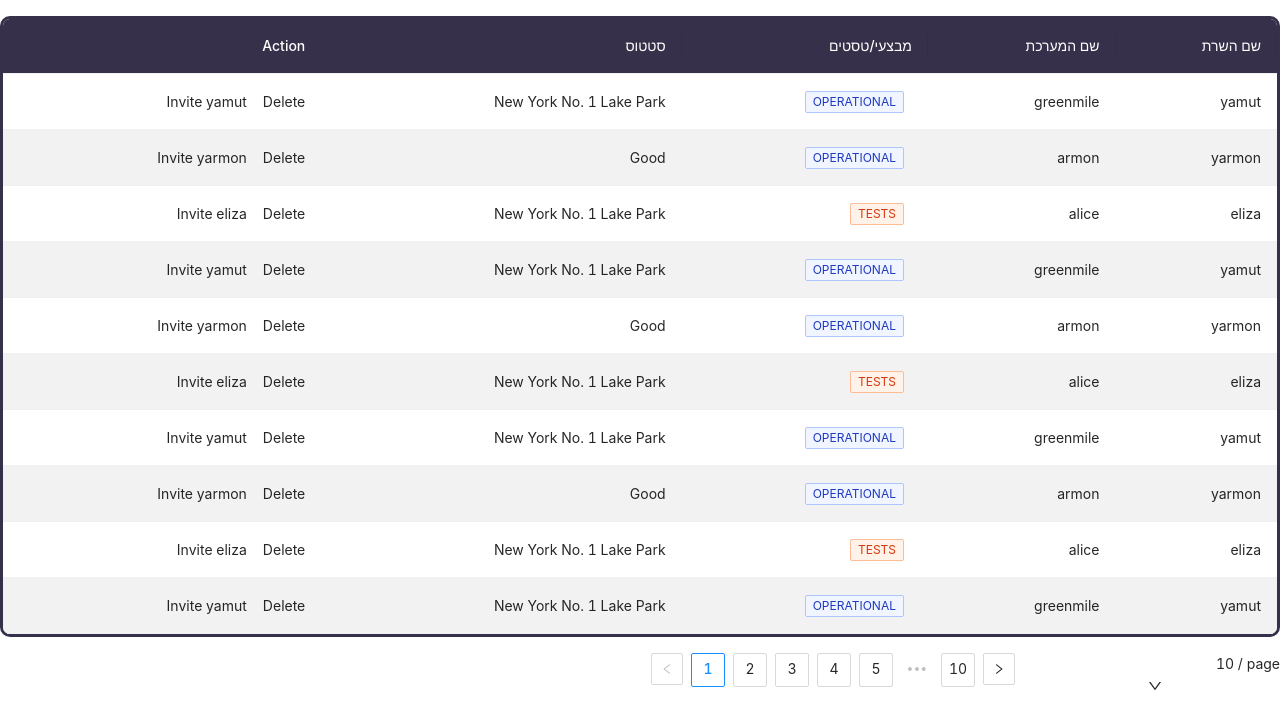
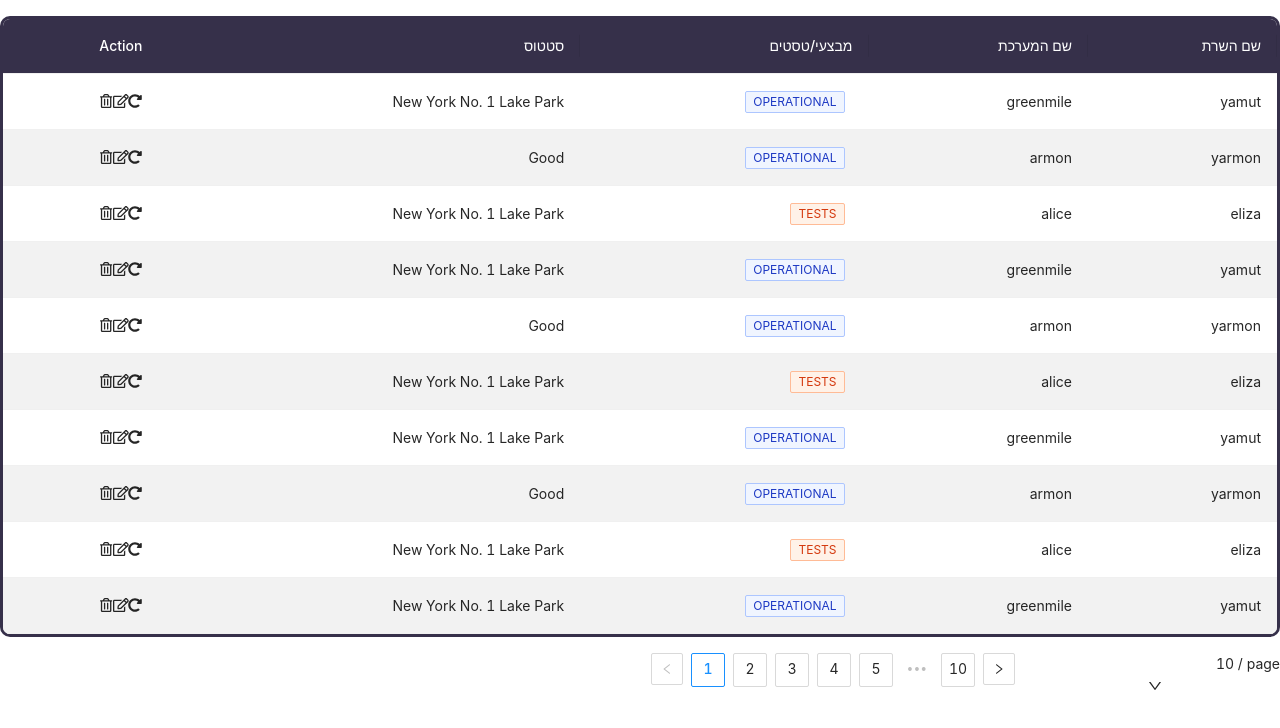
Before and after one commit to nadavgehasi/system-viewer, a React (Create React App) app in the folder frontend/: page / in a window 1280 px wide. Shown: the top 728 px of the page. Built offline with nearby package versions, Linux system fonts and the light colour scheme.

Commit message:
Add Icons for edit,delete,reload

```diff
--- a/frontend/package.json
+++ b/frontend/package.json
@@ -3,6 +3,11 @@
   "version": "0.1.0",
   "private": true,
   "dependencies": {
+    "@fortawesome/fontawesome-svg-core": "^1.2.27",
+    "@fortawesome/free-brands-svg-icons": "^5.12.1",
+    "@fortawesome/free-regular-svg-icons": "^5.12.1",
+    "@fortawesome/free-solid-svg-icons": "^5.12.1",
+    "@fortawesome/react-fontawesome": "^0.1.9",
     "@testing-library/jest-dom": "^4.2.4",
     "@testing-library/react": "^9.5.0",
     "@testing-library/user-event": "^7.2.1",
--- a/frontend/src/components/ServersTable/ServerTableColumns.tsx
+++ b/frontend/src/components/ServersTable/ServerTableColumns.tsx
@@ -1,5 +1,9 @@
+import React from "react";
 import {Tag} from "antd";
-import React from "react";
+import { FontAwesomeIcon } from '@fortawesome/react-fontawesome'
+import {faEdit} from "@fortawesome/free-regular-svg-icons/faEdit";
+import {faTrashAlt} from "@fortawesome/free-regular-svg-icons/faTrashAlt";
+import {faRedoAlt} from "@fortawesome/free-solid-svg-icons/faRedoAlt";
 
 const serversTableColumns = [
     {
@@ -43,8 +47,9 @@
         key: 'action',
         render: (text: string, record:any) => (
             <span>
-                <a style={{ marginRight: 16 }}>Invite {record.name}</a>
-                <a>Delete</a>
+                <FontAwesomeIcon icon={faRedoAlt} />
+                <FontAwesomeIcon icon={faEdit} />
+                <FontAwesomeIcon icon={faTrashAlt} />
             </span>
 ),},
 ];
```
Also changed, not shown: 1 other file (tests, documents, lock files or other folders).
